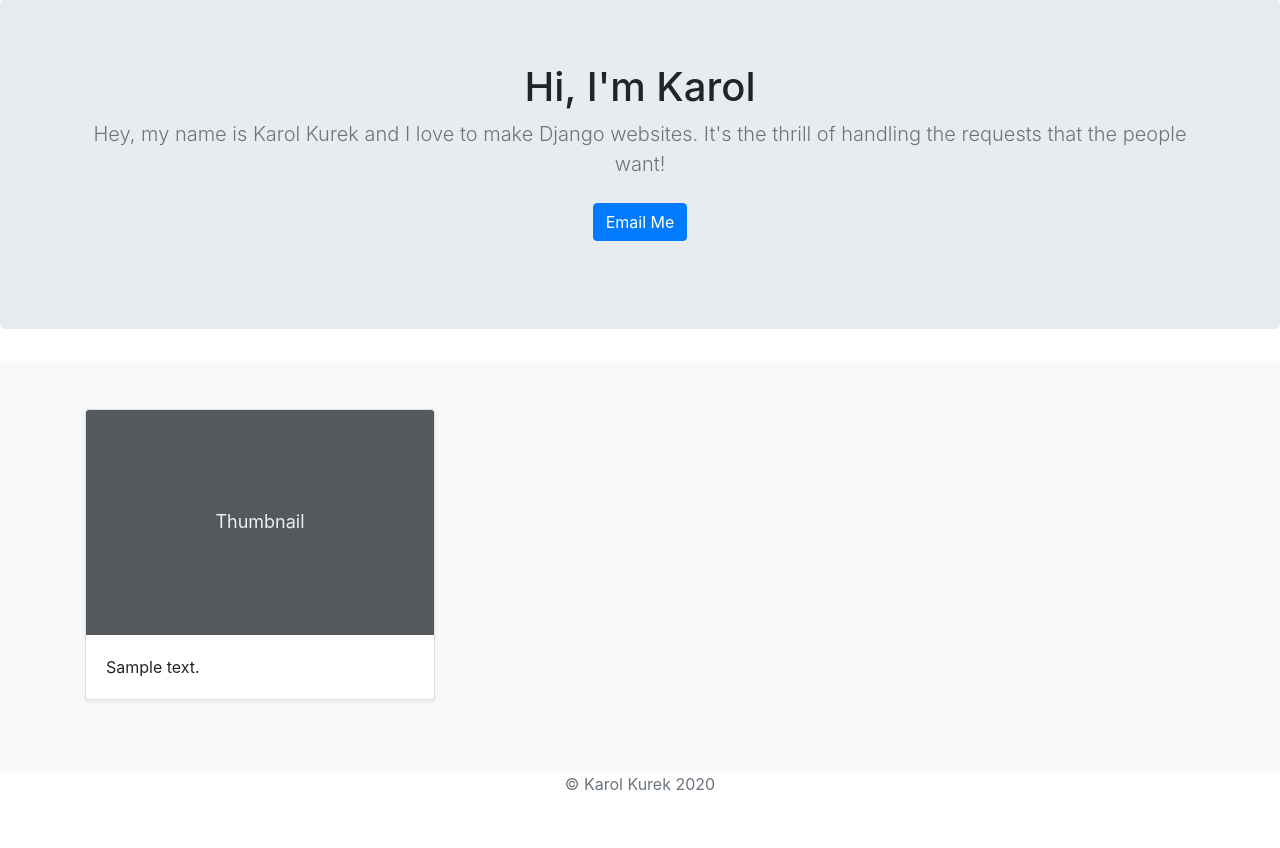
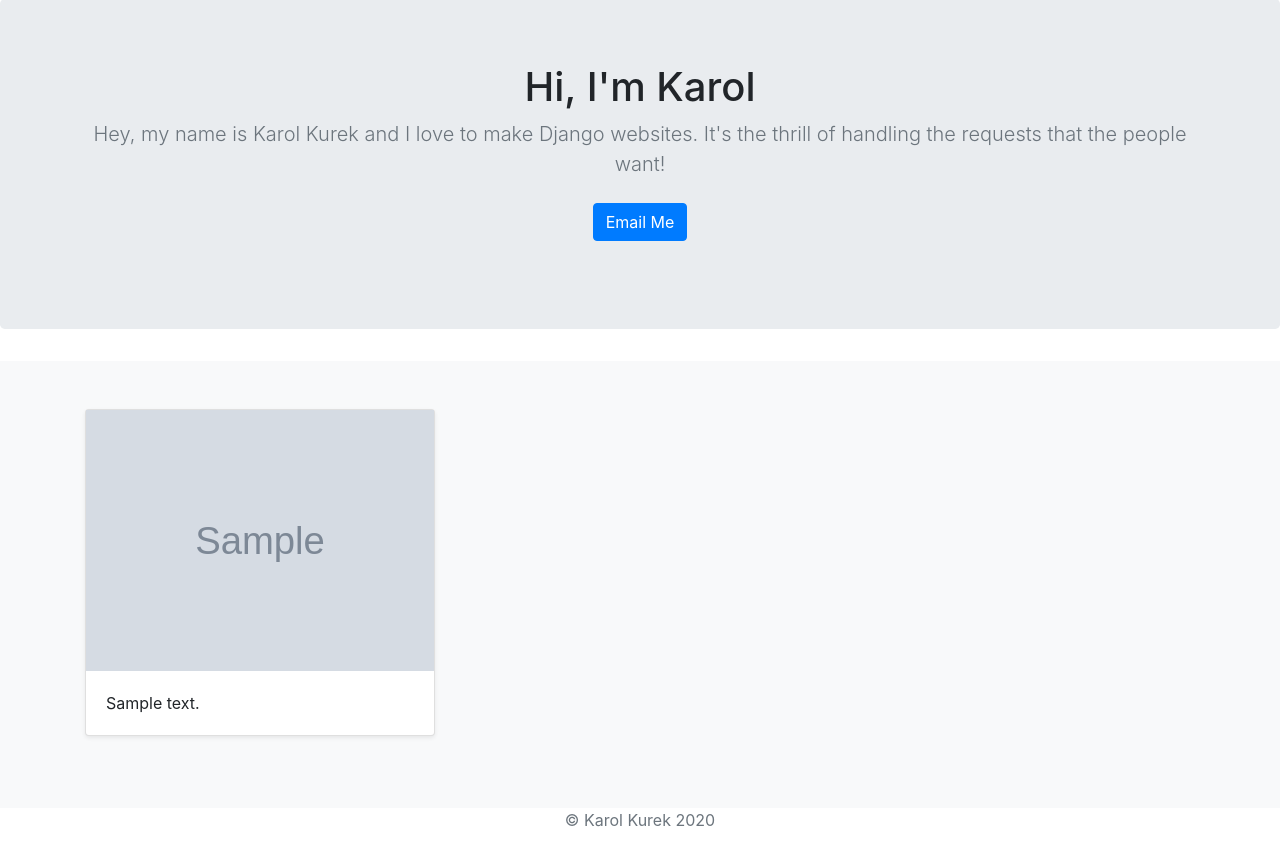
Before and after one commit to Redysz/portfolio-test-project, a Django app: template jobs/templates/jobs/home.html in a window 1280 px wide. Shown: the part 57-905 px from the top of the page. Before the commit the page ends 848 px from the top, so only its background shows below. Run offline with Django 3.2, Linux system fonts and the light colour scheme; the template is opened without the code that fills it: most values are stand-ins (such as "Sample title", 1, 10 or a date in 2020); grey boxes marked "Sample" are stand-in pictures; data that the repository does not hold is empty; some libraries are stand-ins or nearby versions.

Commit message:
portofolio

```diff
--- a/jobs/templates/jobs/home.html
+++ b/jobs/templates/jobs/home.html
@@ -79,7 +79,7 @@
                 {% for job in jobs.all %}
                 <div class="col-md-4">
                     <div class="card mb-4 shadow-sm">
-                        <svg class="bd-placeholder-img card-img-top" width="100%" height="225" xmlns="http://www.w3.org/2000/svg" preserveAspectRatio="xMidYMid slice" focusable="false" role="img" aria-label="Placeholder: Thumbnail"><title>Placeholder</title><rect width="100%" height="100%" fill="#55595c"/><text x="50%" y="50%" fill="#eceeef" dy=".3em">Thumbnail</text></svg>
+                        <img src="{{ job.image.url }}" />
                         <div class="card-body">
                             <p class="card-text">{{ job.summary }}</p>
                         </div>
```
